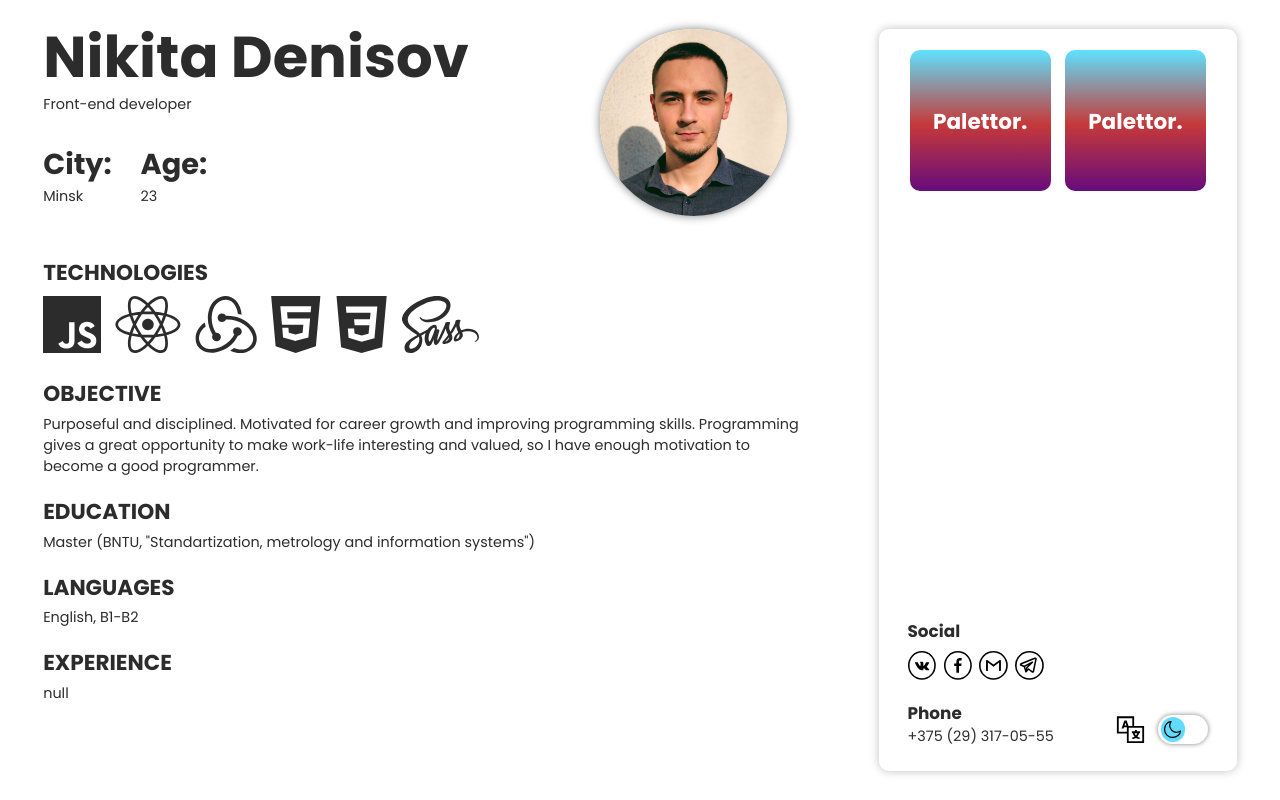
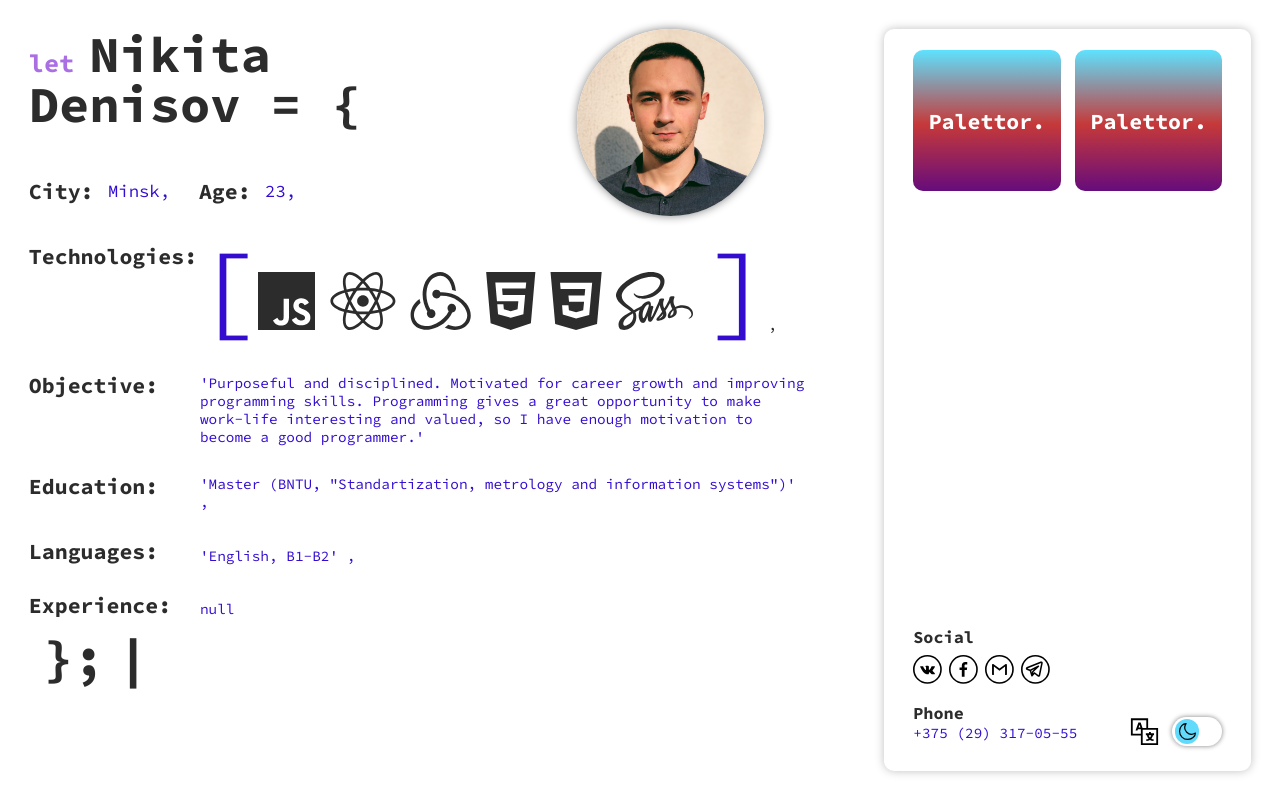
Before and after one commit to NikitaDen/portfolio, a React (Create React App) app: page / in a window 1280 px wide. Built offline with nearby package versions, Linux system fonts and the light colour scheme.

Commit message:
add new styles

```diff
--- a/src/assets/styles/styles.scss
+++ b/src/assets/styles/styles.scss
@@ -10,7 +10,7 @@
 //Components
 
 $text-color: #2C2C2C;
-$text-font: 'Poppins', sans-serif;
+$text-font: 'Source Code Pro', monospace, sans-serif;
 
 //Styles
 
@@ -40,18 +40,31 @@ body {
   width: 100vw;
   margin: 0 auto;
   display: grid;
-  padding: 2rem 3rem;
+  padding: 2rem 2rem;
   grid-template-columns: 70% 30%;
   background-color: white;
   transition: .3s;
 
+  @media all and (max-width: 414px) {
+    padding: 1.25rem 1.25rem;
+  }
+
   @media all and (max-width: 1024px){
     grid-template-columns: 1fr;
+  }
+
+  p {
+    //color: rgb(56, 83, 255);
+    color: rgb(51, 12, 207);
   }
 
   &--dark {
     //filter: invert(1);
     color: white;
     background-color: black;
+
+    p {
+      color: rgb(143, 255, 171);
+    }
   }
 }
--- a/src/components/Portfolio/portfolio.scss
+++ b/src/components/Portfolio/portfolio.scss
@@ -11,6 +11,10 @@
     margin-top: 1.5rem;
   }
 
+  @media all and (max-width: 500px) {
+    padding: 1rem 1rem;
+  }
+
   &--dark {
     background-color: black;
     box-shadow: 0 0 10px rgba(255, 255, 255, 0.25);
@@ -18,7 +22,7 @@
 
   &__projects {
     display: grid;
-    grid-template-columns: repeat(2, minmax(90px, 11vw));
+    grid-template-columns: repeat(2, minmax(100px, 15vw));
     grid-auto-rows: 11vw;
     grid-gap: 1rem;
     justify-content: center;
@@ -26,6 +30,10 @@
     @media all and (max-width: 1024px) {
       justify-content: start;
       margin-bottom: 1rem;
+    }
+
+    @media all and (max-width: 414px) {
+      grid-auto-rows: 18vw;
     }
 
     &__item {
@@ -36,6 +44,11 @@
       color: white;
       position: relative;
       border-radius: 10px;
+
+      @media all and (max-width: 414px) {
+        font-size: 1.25rem;
+        //height: 0px;
+      }
 
       &.palettor {
         background: linear-gradient(180deg, #5EE2FF 0%, #C63939 52.6%, #660C7C 100%);
@@ -53,7 +66,7 @@
 
 .contacts {
   display: grid;
-  grid-template-columns: 1fr 1fr;
+  grid-template-columns: auto auto;
 
   &__social {
     &__item {
--- a/src/components/SummaryInfo/Intro/Intro.jsx
+++ b/src/components/SummaryInfo/Intro/Intro.jsx
@@ -11,34 +11,32 @@ const Intro = (props) => {
         <div className='intro'>
             <div className='intro__name'>
                 {toggleLang(<>
-                    <h1>{props.ru.fullName}</h1>
-                    <p>Front-end developer</p>
+                    <h1><span className={props.darkMode ? 'let let--dark' : 'let'}>let </span> {props.ru.fullName + ' = {'}</h1>
                 </>, <>
-                    <h1>{props.en.fullName}</h1>
-                    <p>Front-end developer</p>
+                    <h1><span className={props.darkMode ? 'let let--dark' : 'let'}>let </span>{props.en.fullName + ' = {'}</h1>
                 </>)}
             </div>
             <div className='intro__info'>
                 <div>
                     {toggleLang(<>
-                        <h4>Город:</h4>
-                        <p>{props.ru.city}</p>
+                        <h3>'Город': </h3>
+                        <p>{props.ru.city},</p>
                     </>, <>
-                        <h1>City:</h1>
-                        <p>{props.en.city}</p>
+                        <h3>City: </h3>
+                        <p>{props.en.city},</p>
                     </>)}
                 </div>
                 <div>
                     {toggleLang(<>
-                        <h4>Возраст:</h4>
+                        <h3>'Возраст': </h3>
                     </>, <>
-                        <h1>Age:</h1>
+                        <h3>Age: </h3>
                     </>)}
-                    <p>{props.age}</p>
+                    <p>{props.age},</p>
                 </div>
             </div>
 
-            <div className={props.darkMode ? 'avatar avatar--dark' : 'avatar'} style={{backgroundImage: `url(${props.avatar})`}}></div>
+            <div className={props.darkMode ? 'avatar avatar--dark' : 'avatar'} style={{backgroundImage: `url(${props.avatar})`}}/>
         </div>
     )
 };
--- a/src/components/SummaryInfo/Intro/intro.scss
+++ b/src/components/SummaryInfo/Intro/intro.scss
@@ -1,21 +1,39 @@
 .intro {
   display: grid;
-  grid-template-columns: repeat(3, 1fr);
+  grid-template-columns: repeat(2, 1fr);
   position: relative;
 
-  @media all and (max-width: 400px) {
-    grid-template-columns: 50% 50%;
+  @media all and (max-width: 414px) {
+    grid-template-columns: 180px 180px;
+  }
+
+  @media all and (max-width: 375px) {
+    grid-template-columns: 165px 165px;
+  }
+
+  @media all and (max-width: 320px) {
+    grid-template-columns: 140px 140px;
   }
 
   &__name {
-    grid-column: 1/3;
+    grid-column: 1/2;
 
-    @media all and (max-width: 400px) {
+    @media all and (max-width: 768px) {
       grid-column: 1/2;
     }
 
+    .let {
+      font-size: 1.75rem;
+      color: rgb(169, 111, 227);
+
+
+      &--dark {
+        color: rgb(169, 111, 227);
+      }
+    }
+
     h1 {
-      font-size: 4rem;
+      font-size: 3.5rem;
       font-weight: bold;
       line-height: 1;
 
@@ -24,13 +42,9 @@
       }
 
       @media all and (max-width: 414px) {
-        font-size: 2.5rem;
+        font-size: 2rem;
       }
 
-      @media all and (max-width: 400px) {
-        width: 7rem;
-        height: 7rem;
-      }
     }
     p {
       padding-top: .5rem;
@@ -41,14 +55,23 @@
     display: flex;
     flex-direction: row;
     align-items: center;
+    margin-top: 1rem;
 
-    h4 {
+    h3 {
       font-weight: bold;
       font-size: 1.5rem;
     }
 
+    p {
+      font-size: 1.2rem;
+      padding-left: 1rem;
+    }
+
     div {
       margin-right: 2rem;
+      display: flex;
+      flex-direction: row;
+      align-items: center;
     }
   }
 
@@ -59,25 +82,24 @@
     background-size: cover;
     background-repeat: no-repeat;
     background-position: 0 20%;
-    grid-column: 3/4;
     grid-row: 1/3;
+    grid-column: 2/3;
+    justify-self: center;
     box-shadow: 0 0 10px gray;
     transition: .3s;
 
-    @media all and (max-width: 400px) {
+    @media all and (max-width: 768px) {
       grid-column: 2/3;
       grid-row: 1/3;
       justify-self: end;
-    }
-
-    @media all and (max-width: 414px) {
       width: 10rem;
       height: 10rem;
     }
 
-    @media all and (max-width: 400px) {
+    @media all and (max-width: 414px) {
       width: 7rem;
       height: 7rem;
+      justify-self: end;
     }
 
     &--dark {
--- a/src/components/SummaryInfo/MainInfo/MainInfo.jsx
+++ b/src/components/SummaryInfo/MainInfo/MainInfo.jsx
@@ -24,14 +24,17 @@ const MainInfo = (props) => {
     return (
         <div className='main-info'>
             <div className='main-info__item'>
-                {toggleLang(<h3>Технологии</h3>, <h3>Technologies</h3>)}
-                <div className={props.darkMode ? 'technologies technologies--dark' : 'technologies'}>
+                {toggleLang(<h3>'Технологии: '</h3>, <h3>Technologies: </h3>)}
+                <div className={'technologies'}>
+                    <span className={props.darkMode ? 'bracket bracket--dark' : 'bracket'}>[</span>
                     {props.technologies.map(item => <img key={item.id} src={item.photo} alt={item.alt}
                                                          className={props.darkMode ? 'technology technology--dark' : 'technology'}/>)}
+                    <span className={props.darkMode ? 'bracket bracket--dark' : 'bracket'}>]</span>,
                 </div>
             </div>
 
             {setInfo(props.ru.info, props.en.info)}
+            <span>};</span><span className='cursor'>|</span>
         </div>
     )
 };
--- a/src/components/SummaryInfo/MainInfo/main-info.scss
+++ b/src/components/SummaryInfo/MainInfo/main-info.scss
@@ -1,14 +1,76 @@
 .main-info {
   margin-top: 1.5rem;
   padding-right: 5rem;
+
+  .cursor {
+    opacity: 1;
+    animation: cursor 1s ease-in-out infinite;
+
+    @keyframes cursor {
+      0% {
+        opacity: 1;
+      }
+      50% {
+        opacity: 0;
+      }
+      100% {
+        opacity: 1;
+      }
+    }
+  }
+
+  span {
+    display: inline-block;
+    line-height: 1;
+    margin: 1rem 0 0 1rem;
+    font-size: 3.5rem;
+    font-weight: bold;
+
+    @media all and (max-width: 414px) {
+      font-size: 2rem;
+    }
+  }
+
+  &__item {
+    display: grid;
+    grid-template-columns: 1fr 4fr;
+    margin-top: 2rem;
+
+    @media all and (max-width: 1024px) {
+      grid-template-columns: 1fr;
+    }
+
+    .bracket {
+      font-weight: 400;
+      display: inline-block;
+      margin: 0;
+      line-height: 1;
+      font-size: 7rem;
+      transform: translateY(-5%);
+      color: rgb(51, 12, 207);
+
+      &--dark {
+        color: rgb(143, 255, 171);
+      }
+    }
+  }
+
   h3 {
     font-size: 1.5rem;
     font-weight: bold;
-    text-transform: uppercase;
-    padding-top: 1.25rem;
+    line-height: 1.15;
   }
+
   p {
-    padding-top: .25rem;
+    margin-top: auto;
+    margin-left: 1rem;
+    @media all and (max-width: 1024px) {
+      padding-top: 1rem;
+    }
+
+    @media all and (max-width: 414px) {
+      margin-left: 0;
+    }
   }
 
   @media all and (max-width: 414px) {
@@ -17,13 +79,13 @@
 }
 
 .technologies {
-  transition: .3s;
-  &--dark {
-    filter: invert(1);
+
+  .technology {
+    height: 4rem;
+    margin: .5rem 1rem 0 0;
+
+    &--dark {
+      filter: invert(1);
+    }
   }
 }
-
-.technology {
-  height: 4rem;
-  margin: .5rem 1rem 0 0;
-}
--- a/src/redux/info-reducer.jsx
+++ b/src/redux/info-reducer.jsx
@@ -33,26 +33,26 @@ let initialState = {
         fullName: 'Никита Денисов',
         city: 'Минск',
         info: [
-            {head: 'О себе', text: 'Целеустремленный и дисциплинированный. ' +
+            {head: '\'О себе\':', text: '\'Целеустремленный и дисциплинированный. ' +
             'Мотивирован для карьерного роста и совершенствования навыков программирования. ' +
             'Программирование дает прекрасную возможность сделать рабочую жизнь интересной и оцененной по достоинству,' +
-            ' поэтому у меня достаточно мотивации, чтобы стать хорошим программистом.', id: 1},
-            {head: 'Образование', text: 'Магистр (БНТУ, кафедра "Стандартизация, метрология и информационные системы")', id: 2},
-            {head: 'Языки', text: 'Английский, B1-B2', id: 3},
-            {head: 'Опыт', text: 'null', id: 4},
+            ' поэтому у меня достаточно мотивации, чтобы стать хорошим программистом.\' ,', id: 1},
+            {head: '\'Образование\':', text: '\'Магистр (БНТУ, кафедра "Стандартизация, метрология и информационные системы")\' ,', id: 2},
+            {head: '\'Языки\':', text: '\'Английский, B1-B2\' ,', id: 3},
+            {head: '\'Опыт\':', text: 'null', id: 4},
         ],
     },
     en: {
         fullName: 'Nikita Denisov',
         city: 'Minsk',
         info: [
-            {head: 'Objective', text: 'Purposeful and disciplined. ' +
+            {head: 'Objective:', text: '\'Purposeful and disciplined. ' +
                     'Motivated for career growth and improving programming skills. ' +
                     'Programming gives a great opportunity to make work-life interesting and valued, ' +
-                    'so I have enough motivation to become a good programmer.', id: 1},
-            {head: 'Education', text: 'Master (BNTU, "Standartization, metrology and information systems")', id: 2},
-            {head: 'Languages', text: 'English, B1-B2', id: 3},
-            {head: 'Experience', text: 'null', id: 4},
+                    'so I have enough motivation to become a good programmer.\'', id: 1},
+            {head: 'Education:', text: '\'Master (BNTU, "Standartization, metrology and information systems")\' ,', id: 2},
+            {head: 'Languages:', text: '\'English, B1-B2\' ,', id: 3},
+            {head: 'Experience:', text: 'null', id: 4},
         ],
     }
 };
```
